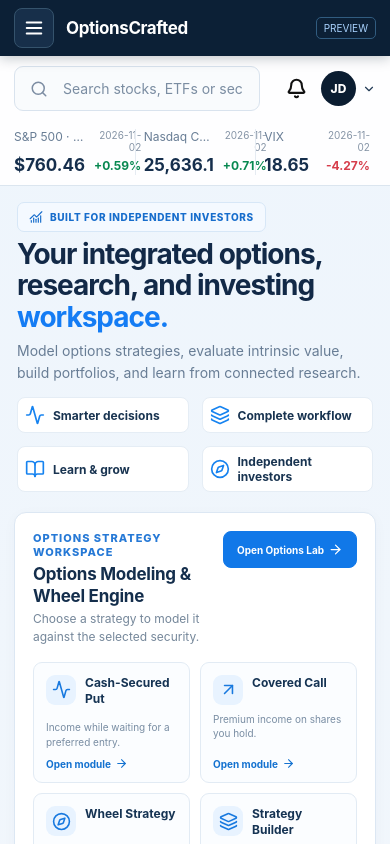
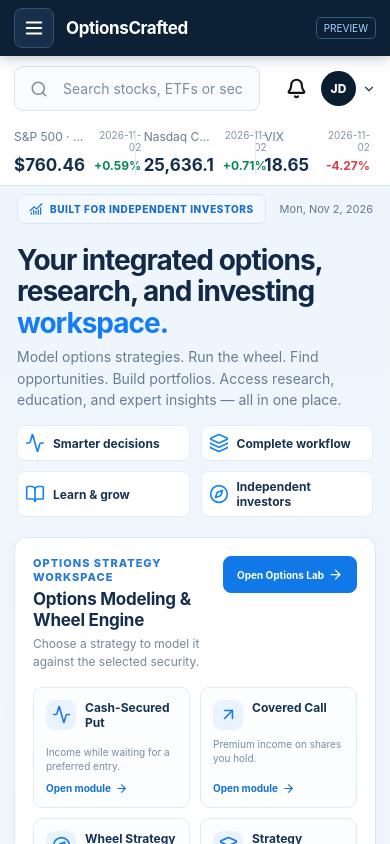
Before and after one commit to piergiorgiorocchini-maker/optioncrafted-tools-demo, a React (Vite) app in the folder platform-app/: page / in a window 390 px wide. Shown: the top 844 px of the page. Built offline with nearby package versions, Linux system fonts and the light colour scheme.

Commit message:
style: align Home welcome section with mockup

```diff
--- a/platform-app/src/components/HomeDashboard.tsx
+++ b/platform-app/src/components/HomeDashboard.tsx
@@ -25,7 +25,7 @@ const demoPortfolioKey="optionscrafted.demo.portfolio.v1";
 const starterWatchlist=["AAPL","MSFT","GOOGL","JPM","AVGO","SPY"];
 const starterPositions=[{ticker:"AAPL",shares:20,averageCost:290},{ticker:"MSFT",shares:8,averageCost:470},{ticker:"GOOGL",shares:12,averageCost:250},{ticker:"JPM",shares:15,averageCost:310},{ticker:"SPY",shares:25,averageCost:690}];
 const indexRecord=(ticker:string)=>snapshot.records.find(a=>a.ticker===ticker)??null;
-const numberFormat=new Intl.NumberFormat("en-US",{maximumFractionDigits:2});
+const numberFormat=new Intl.NumberFormat("en-US",{maximumFractionDigits:2});const today=new Date();const homeDateIso=[today.getFullYear(),String(today.getMonth()+1).padStart(2,"0"),String(today.getDate()).padStart(2,"0")].join("-");const homeDateLabel=new Intl.DateTimeFormat("en-US",{weekday:"short",month:"short",day:"numeric",year:"numeric"}).format(today);
 const returnText=(v:number|null)=>v===null?"N/D":`${v>=0?"+":""}${(v*100).toFixed(2)}%`;
 const returnTone=(v:number|null)=>v===null?"home-return-missing":v>=0?"home-return-positive":"home-return-negative";
 const getMoney=(v:number|null,currency="USD")=>v===null? "N/D":money(v,currency);
@@ -141,7 +141,8 @@ export function HomeDashboard({ticker,asset,name,valuation,onSelect}:{ticker:str
  ];
  return <div className="home-dashboard">
   <header className="home-welcome">
-   <div className="home-welcome-copy"><span className="home-built-badge"><ChartNoAxesCombined size={14}/> BUILT FOR INDEPENDENT INVESTORS</span><h2>Your integrated options, research, and investing <b>workspace.</b></h2><p>Model options strategies, evaluate intrinsic value, build portfolios, and learn from connected research.</p></div>
+   <div className="home-welcome-topline"><span className="home-built-badge"><ChartNoAxesCombined size={14}/> BUILT FOR INDEPENDENT INVESTORS</span><time className="home-current-date" dateTime={homeDateIso}>{homeDateLabel}</time></div>
+   <div className="home-welcome-copy"><h2>Your integrated options, research, and investing <b>workspace.</b></h2><p>Model options strategies. Run the wheel. Find opportunities. Build portfolios. Access research, education, and expert insights — all in one place.</p></div>
    <div className="home-promise-points">
     <div><Activity size={20}/><span><strong>Smarter decisions</strong><small>Data-led research</small></span></div>
     <div><Layers3 size={20}/><span><strong>Complete workflow</strong><small>Research to execution</small></span></div>
--- a/platform-app/src/components/home-dashboard.css
+++ b/platform-app/src/components/home-dashboard.css
@@ -522,3 +522,22 @@ main{min-width:0;overflow-x:clip}
  .home-shell .terminal-market-tape .home-market-quote b{grid-column:2;grid-row:2;justify-self:start;text-align:left}
  .home-shell .terminal-market-tape .home-market-quote small{grid-column:1/-1;grid-row:3;justify-self:start;text-align:left}
 }
+
+
+/* Match the mockup's two-level welcome header and dated top line. */
+.home-welcome{display:grid;grid-template-columns:minmax(0,1fr) minmax(360px,390px);grid-template-rows:auto auto;align-items:start;gap:10px 24px;position:relative;padding:8px 3px 7px}
+.home-welcome-topline{grid-column:1/-1;display:flex;align-items:center;justify-content:space-between;gap:12px;min-width:0}
+.home-current-date{color:#607792;font-size:12px;line-height:1.3;white-space:nowrap}
+.home-welcome-copy{grid-column:1;grid-row:2;max-width:none;min-width:0}
+.home-promise-points{grid-column:2;grid-row:2;align-self:center;grid-template-columns:repeat(2,minmax(0,1fr));gap:12px 15px;width:100%;max-width:none;flex-basis:auto;padding-left:22px;border-left:1px solid #d9e4ef}
+@media(max-width:1200px){
+ .home-welcome{grid-template-columns:minmax(0,1fr) minmax(280px,310px);gap:10px 16px}
+ .home-promise-points{padding-left:16px;gap:10px 11px}
+}
+@media(max-width:760px){
+ .home-welcome{grid-template-columns:minmax(0,1fr);grid-template-rows:auto auto auto;gap:14px}
+ .home-welcome-topline{flex-wrap:wrap;row-gap:7px}
+ .home-current-date{margin-left:auto;font-size:11px}
+ .home-welcome-copy{grid-column:1;grid-row:2}
+ .home-promise-points{grid-column:1;grid-row:3;width:100%;padding:0;border:0}
+}
```
